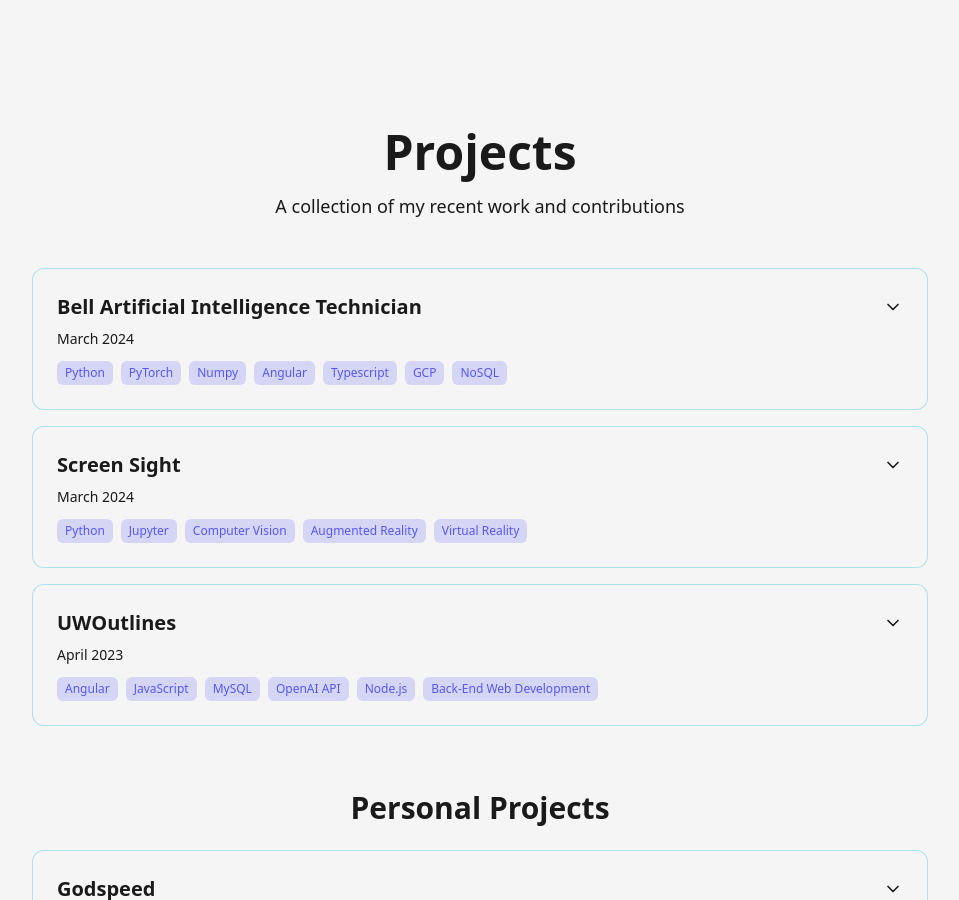
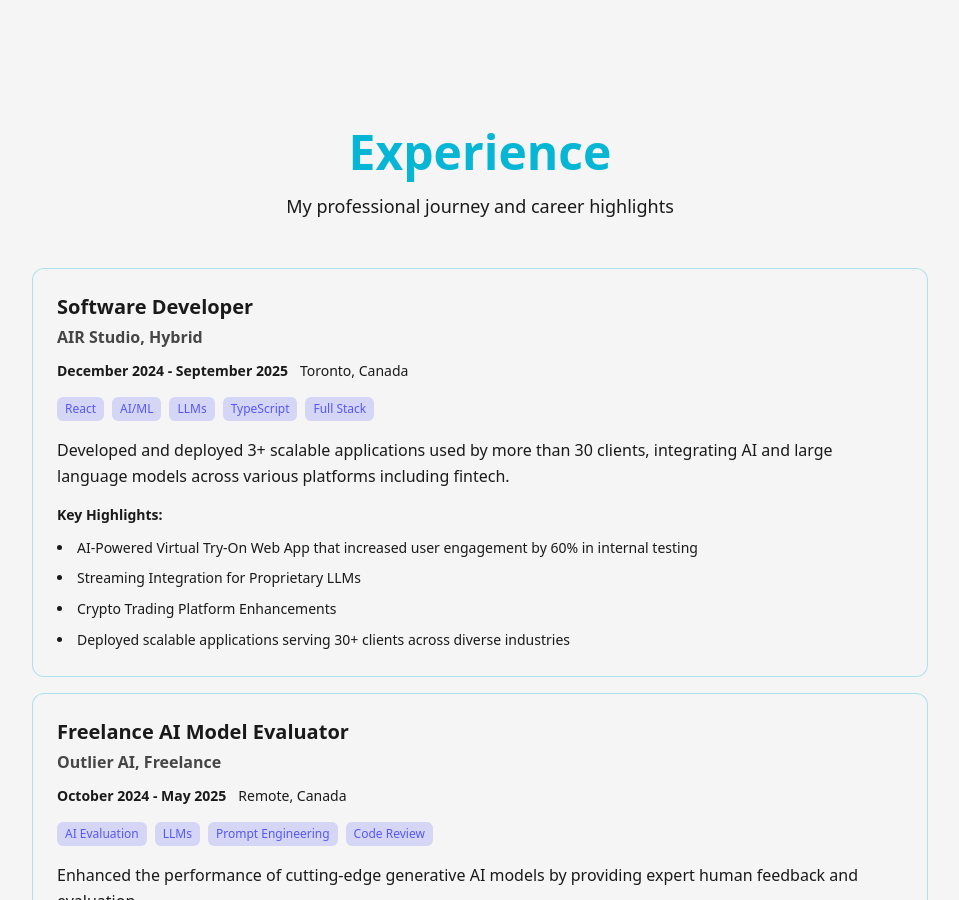
Before and after one commit to DhruvS25/Personal-Website, a React (Vite) app: page / in a window 1280 px wide. Shown: the part 1900-2800 px from the top of the page, without its empty margins (160-1119 px from the left). Built offline with nearby package versions, Linux system fonts and the light colour scheme.

Commit message:
Added experience section

```diff
--- /dev/null
+++ b/src/components/Experience.tsx
@@ -0,0 +1,148 @@
+import { motion } from 'framer-motion';
+
+
+const experiences = [
+  {
+    position: 'Software Developer',
+    company: 'AIR Studio',
+    location: 'Toronto, Canada',
+    period: 'December 2024 - September 2025',
+    type: 'Hybrid',
+    technologies: ['React', 'AI/ML', 'LLMs', 'TypeScript', 'Full Stack'],
+    description: 'Developed and deployed 3+ scalable applications used by more than 30 clients, integrating AI and large language models across various platforms including fintech.',
+    highlights: [
+      'AI-Powered Virtual Try-On Web App that increased user engagement by 60% in internal testing',
+      'Streaming Integration for Proprietary LLMs',
+      'Crypto Trading Platform Enhancements',
+      'Deployed scalable applications serving 30+ clients across diverse industries'
+    ]
+  },
+  {
+    position: 'Freelance AI Model Evaluator',
+    company: 'Outlier AI',
+    location: 'Remote, Canada',
+    period: 'October 2024 - May 2025',
+    type: 'Freelance',
+    technologies: ['AI Evaluation', 'LLMs', 'Prompt Engineering', 'Code Review'],
+    description: 'Enhanced the performance of cutting-edge generative AI models by providing expert human feedback and evaluation.',
+    highlights: [
+      'Refined AI-driven coding capabilities through expert evaluation',
+      'Improved language model outputs across diverse use cases',
+      'Engaged in diverse projects focused on generative AI enhancement'
+    ]
+  },
+  {
+    position: 'Backend Developer',
+    company: 'Secure Authorities',
+    location: 'Remote, Canada',
+    period: 'May 2023 - August 2023',
+    type: 'Contract',
+    technologies: ['TypeScript', 'MySQL', 'Prisma', 'T3 Stack', 'E-commerce'],
+    description: 'Designed and fully implemented the database for an e-commerce website using modern T3 Stack technologies.',
+    highlights: [
+      'Designed and implemented database architecture using TypeScript, MySQL, and Prisma',
+      'Learned effective workflow and communication practices for time-sensitive company projects',
+      'Built robust backend infrastructure for e-commerce platform'
+    ]
+  }
+];
+
+export default function Experience() {
+  type Experience = {
+    position: string;
+    company: string;
+    location: string;
+    period: string;
+    type: string;
+    technologies: string[];
+    description: string;
+    highlights: string[];
+  };
+
+  const renderExperienceCard = (exp: Experience, index: number) => {
+    return (
+      <motion.div
+        key={exp.company}
+        initial={{ opacity: 0, y: 20 }}
+        whileInView={{ opacity: 1, y: 0 }}
+        viewport={{ once: true, margin: '-100px' }}
+        transition={{ duration: 0.6, ease: 'easeOut', delay: index * 0.1 }}
+        className="rounded-xl border border-lightprimary/30 dark:border-darkprimary/30 bg-lightbg dark:bg-darkbg hover:shadow-lg transition-shadow overflow-hidden p-4 sm:p-6"
+      >
+        {/* Header with Position and Company */}
+        <div className="mb-3">
+          <h3 className="text-lg sm:text-xl font-bold text-lighttext dark:text-darktext mb-1">
+            {exp.position}
+          </h3>
+          <p className="text-sm sm:text-base text-lighttext/80 dark:text-darktext/80 font-semibold">
+            {exp.company}, {exp.type}
+          </p>
+        </div>
+
+        {/* Meta Information */}
+        <div className="flex flex-wrap gap-3 mb-4">
+          <p className="text-xs sm:text-sm text-lighttext dark:text-darktext">
+            <span className="font-semibold">{exp.period}</span>
+          </p>
+          <p className="text-xs sm:text-sm text-lighttext dark:text-darktext">
+            {exp.location}
+          </p>
+        </div>
+
+        {/* Technologies */}
+        <div className="flex flex-wrap gap-1.5 sm:gap-2 mb-4">
+          {exp.technologies.map((tech, idx) => (
+            <span
+              key={idx}
+              className="px-2 py-1 rounded-md bg-lightaccent/20 dark:bg-darkaccent/20 text-lightaccent dark:text-darkaccent text-xs"
+            >
+              {tech}
+            </span>
+          ))}
+        </div>
+
+        {/* Description */}
+        <p className="text-sm sm:text-base text-lighttext dark:text-darktext leading-relaxed mb-4">
+          {exp.description}
+        </p>
+
+        {/* Key Highlights */}
+        <div>
+          <h4 className="text-sm font-semibold mb-3 text-lighttext dark:text-darktext">
+            Key Highlights:
+          </h4>
+          <ul className="list-disc list-inside space-y-2">
+            {exp.highlights.map((highlight, idx) => (
+              <li key={idx} className="text-sm text-lighttext dark:text-darktext leading-relaxed">{highlight}</li>
+            ))}
+          </ul>
+        </div>
+      </motion.div>
+    );
+  };
+
+  return (
+    <section id="experience" className="min-h-screen flex items-center justify-center px-4 py-12 sm:py-16 md:py-20">
+      <div className="mx-auto max-w-4xl w-full">
+        <motion.div
+          initial={{ opacity: 0, y: 20 }}
+          whileInView={{ opacity: 1, y: 0 }}
+          viewport={{ once: true, margin: '-100px' }}
+          transition={{ duration: 0.6, ease: 'easeOut' }}
+          className="text-center mb-8 sm:mb-12"
+        >
+          <h2 className="text-3xl sm:text-4xl md:text-5xl font-bold mb-4 text-lightprimary dark:text-darkprimary">Experience</h2>
+          <p className="text-lighttext dark:text-darktext text-base sm:text-lg px-4">
+            My professional journey and career highlights
+          </p>
+        </motion.div>
+
+        <div className="space-y-4">
+          {experiences.map((exp, index) => {
+            return renderExperienceCard(exp, index);
+          })}
+        </div>
+      </div>
+    </section>
+  );
+}
--- a/src/components/Index.tsx
+++ b/src/components/Index.tsx
@@ -2,6 +2,7 @@
 import { ThemeToggle } from './ThemeToggle'
 import Footer from './Footer'
 import Projects from './Projects'
+import Experience from './Experience'
 import Contact from './Contact'
 import Hero from './Hero'
 import NeonSideEffects from './NeonSideEffects'
@@ -20,6 +21,8 @@
         <Landing />
         {/* About Section */}
         <Hero />
+        {/* Experience Section */}
+        <Experience />
         {/* Projects Section */}
         <Projects />
         {/* Contact Section */}
--- a/src/components/Landing.tsx
+++ b/src/components/Landing.tsx
@@ -53,7 +53,7 @@
         {/* Greeting */}
         <motion.p
           variants={itemVariants}
-          className="text-lightprimary dark:text-darkaccent text-sm sm:text-xl md:text-1xl lg:text-2xl md:text-base mb-4 font-mono"
+          className="text-lightaccent dark:text-darkaccent text-sm sm:text-xl md:text-1xl lg:text-2xl md:text-base mb-4 font-mono"
         >
           Hello, I'm
         </motion.p>
--- a/src/components/Navbar.tsx
+++ b/src/components/Navbar.tsx
@@ -11,6 +11,7 @@
 const navLinks: NavLink[] = [
   { label: 'Home', href: '#home' },
   { label: 'About', href: '#about' },
+  { label: 'Experience', href: '#experience' },
   { label: 'Projects', href: '#projects' },
   { label: 'Contact', href: '#contact' },
 ]
--- a/src/components/Projects.tsx
+++ b/src/components/Projects.tsx
@@ -204,7 +204,7 @@
           transition={{ duration: 0.6, ease: 'easeOut' }}
           className="text-center mb-8 sm:mb-12"
         >
-          <h2 className="text-3xl sm:text-4xl md:text-5xl font-bold mb-4 text-lighttext dark:text-darktext">Projects</h2>
+          <h2 className="text-3xl sm:text-4xl md:text-5xl font-bold mb-4 text-lightprimary dark:text-darkprimary">Projects</h2>
           <p className="text-lighttext dark:text-darktext text-base sm:text-lg px-4">
             A collection of my recent work and contributions
           </p>
@@ -225,7 +225,7 @@
           transition={{ duration: 0.6, ease: 'easeOut', delay: 0.3 }}
           className="text-center mt-16"
         >
-          <h3 className="text-xl sm:text-2xl md:text-3xl font-bold mb-4 sm:mb-6 text-light-text dark:text-dark-text">
+          <h3 className="text-xl sm:text-2xl md:text-3xl font-bold mb-4 sm:mb-6 text-lightsecondary dark:text-darksecondary">
             Personal Projects
           </h3>
 
```
